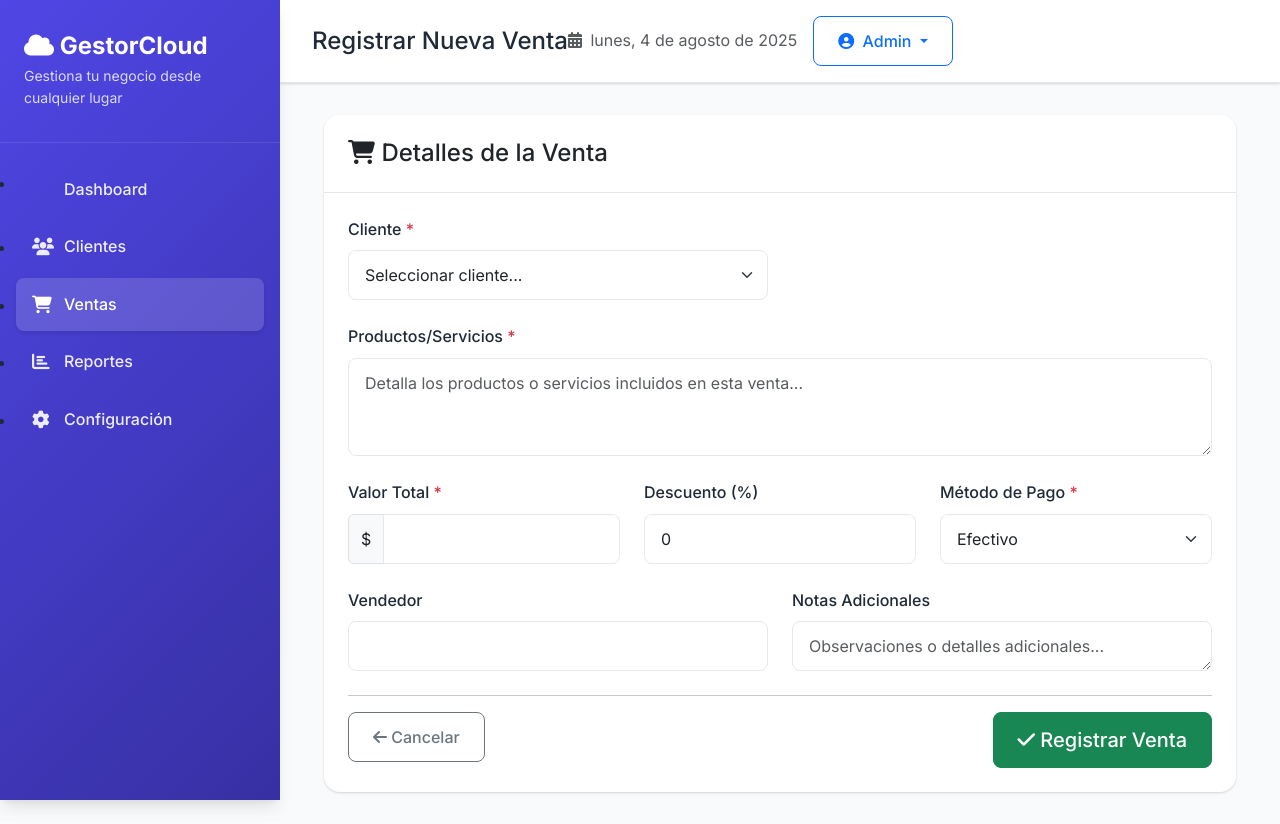
After one commit to cesarcorrales17/GestorCloud, a FastAPI app: page /ventas/nueva in a window 1280 px wide. The commit adds this page. Run offline with FastAPI, Linux system fonts and the light colour scheme; data that the repository does not hold is empty; some libraries are stand-ins or nearby versions.

Commit message:
Integracion back y front

```diff
--- a/src/database.py
+++ b/src/database.py
@@ -312,6 +312,77 @@
         venta.id_venta = row[0]
         return venta
 
+    def obtener_todas_ventas(self) -> List[Venta]:
+        """Obtiene todas las ventas registradas en el sistema"""
+        with sqlite3.connect(self.db_path) as conn:
+            cursor = conn.cursor()
+
+            # Unir con tabla clientes para obtener información del cliente
+            cursor.execute("""
+                SELECT v.*, c.nombre_completo, c.correo, c.categoria
+                FROM ventas v
+                LEFT JOIN clientes c ON v.id_cliente = c.id_cliente
+                ORDER BY v.fecha_venta DESC, v.hora_venta DESC
+            """)
+
+            rows = cursor.fetchall()
+            ventas = []
+
+            for row in rows:  # Corregido: usar rows en lugar de fetchall() de nuevo
+                venta = Venta(
+                    id_cliente=row[1],
+                    fecha_venta=row[2],
+                    hora_venta=row[3],
+                    productos=row[4],
+                    valor_total=row[5],
+                    descuento_aplicado=row[6],
+                    metodo_pago=row[7],
+                    vendedor=row[8],
+                    notas_venta=row[9]
+                )
+                venta.id_venta = row[0]
+
+                # Añadir información del cliente
+                venta.cliente = {
+                    'nombre_completo': row[10] if row[10] else 'Cliente eliminado',
+                    'correo': row[11] if row[11] else '',
+                    'categoria': row[12] if row[12] else ''
+                }
+
+                ventas.append(venta)
+
+            return ventas
+
+    def obtener_estadisticas_ventas(self) -> dict:
+        """Obtiene estadísticas específicas para la página de ventas"""
+        with sqlite3.connect(self.db_path) as conn:
+            cursor = conn.cursor()
+
+            # Total de ventas
+            cursor.execute("SELECT COUNT(*) FROM ventas")
+            total_ventas = cursor.fetchone()[0]
+
+            # Ventas e ingresos del mes actual
+            mes_actual = datetime.now().strftime("%Y-%m")
+            cursor.execute(
+                "SELECT COUNT(*), COALESCE(SUM(valor_total), 0) FROM ventas WHERE fecha_venta LIKE ?",
+                (f"{mes_actual}%",)
+            )
+            result = cursor.fetchone()
+            ventas_mes = result[0] or 0
+            ingresos_mes = result[1] or 0
+
+            # Promedio por venta
+            cursor.execute("SELECT COALESCE(AVG(valor_total), 0) FROM ventas")
+            promedio_venta = cursor.fetchone()[0] or 0
+
+            return {
+                'total_ventas': total_ventas,
+                'ventas_mes': ventas_mes,
+                'ingresos_mes': float(ingresos_mes),
+                'promedio_venta': float(promedio_venta)
+            }
+
     def hacer_backup(self, archivo_backup: str = None) -> str:
         """Crea un backup de la base de datos"""
         if not archivo_backup:
--- a/web/app.py
+++ b/web/app.py
@@ -88,8 +88,14 @@
 @app.get("/ventas", response_class=HTMLResponse)
 async def lista_ventas(request: Request):
     """Página de gestión de ventas"""
+    # Obtenemos las ventas y las estadísticas necesarias
+    ventas = db.obtener_todas_ventas()
+    stats = db.obtener_estadisticas_ventas()
+
     return templates.TemplateResponse("ventas.html", {
         "request": request,
+        "ventas": ventas,
+        "stats": stats,
         "page": "ventas"
     })
 
--- /dev/null
+++ b/web/templates/venta_form.html
@@ -0,0 +1,202 @@
+{% extends "base.html" %}
+
+{% block title %}Nueva Venta - GestorCloud{% endblock %}
+
+{% block page_title %}Registrar Nueva Venta{% endblock %}
+
+{% block content %}
+<div class="container-fluid">
+    <!-- Formulario de Venta -->
+    <div class="card">
+        <div class="card-header">
+            <h4 class="mb-0"><i class="fas fa-shopping-cart"></i> Detalles de la Venta</h4>
+        </div>
+        <div class="card-body">
+            <form id="ventaForm" method="post" action="/api/ventas">
+                <div class="row mb-4">
+                    <div class="col-md-6">
+                        <label for="id_cliente" class="form-label">Cliente <span class="text-danger">*</span></label>
+                        <select class="form-select" id="id_cliente" name="id_cliente" required>
+                            <option value="">Seleccionar cliente...</option>
+                            {% for cliente in clientes %}
+                            <option value="{{ cliente.id_cliente }}">{{ cliente.nombre_completo }} {% if cliente.empresa %}({{ cliente.empresa }}){% endif %}</option>
+                            {% endfor %}
+                        </select>
+                    </div>
+                    <div class="col-md-6">
+                        <div class="client-info border rounded p-3 mt-4" id="clienteInfo" style="display:none;">
+                            <div id="clienteNombre" class="fs-5 fw-bold"></div>
+                            <div id="clienteCorreo" class="text-muted small"></div>
+                            <div class="mt-2">
+                                <span id="clienteCategoria" class="badge bg-secondary me-2"></span>
+                                <span id="clienteDescuento" class="badge bg-success"></span>
+                            </div>
+                        </div>
+                    </div>
+                </div>
+
+                <div class="row mb-4">
+                    <div class="col-md-12">
+                        <label for="productos" class="form-label">Productos/Servicios <span class="text-danger">*</span></label>
+                        <textarea class="form-control" id="productos" name="productos" rows="3" required
+                                placeholder="Detalla los productos o servicios incluidos en esta venta..."></textarea>
+                    </div>
+                </div>
+
+                <div class="row mb-4">
+                    <div class="col-md-4">
+                        <label for="valor_total" class="form-label">Valor Total <span class="text-danger">*</span></label>
+                        <div class="input-group">
+                            <span class="input-group-text">$</span>
+                            <input type="number" class="form-control" id="valor_total" name="valor_total" min="1000" step="1000" required>
+                        </div>
+                    </div>
+                    <div class="col-md-4">
+                        <label for="descuento_aplicado" class="form-label">Descuento (%)</label>
+                        <input type="number" class="form-control" id="descuento_aplicado" name="descuento_aplicado" min="0" max="100" value="0" step="0.1">
+                    </div>
+                    <div class="col-md-4">
+                        <label for="metodo_pago" class="form-label">Método de Pago <span class="text-danger">*</span></label>
+                        <select class="form-select" id="metodo_pago" name="metodo_pago" required>
+                            {% for metodo in metodos_pago %}
+                            <option value="{{ metodo }}">{{ metodo }}</option>
+                            {% endfor %}
+                        </select>
+                    </div>
+                </div>
+
+                <div class="row mb-4">
+                    <div class="col-md-6">
+                        <label for="vendedor" class="form-label">Vendedor</label>
+                        <input type="text" class="form-control" id="vendedor" name="vendedor">
+                    </div>
+                    <div class="col-md-6">
+                        <label for="notas_venta" class="form-label">Notas Adicionales</label>
+                        <textarea class="form-control" id="notas_venta" name="notas_venta" rows="1"
+                                placeholder="Observaciones o detalles adicionales..."></textarea>
+                    </div>
+                </div>
+
+                <hr>
+
+                <div class="row">
+                    <div class="col-md-6">
+                        <a href="/ventas" class="btn btn-outline-secondary">
+                            <i class="fas fa-arrow-left"></i> Cancelar
+                        </a>
+                    </div>
+                    <div class="col-md-6 text-end">
+                        <button type="submit" class="btn btn-success btn-lg" id="btnRegistrarVenta">
+                            <i class="fas fa-check"></i> Registrar Venta
+                        </button>
+                    </div>
+                </div>
+            </form>
+        </div>
+    </div>
+</div>
+
+<script>
+document.addEventListener('DOMContentLoaded', function() {
+    const form = document.getElementById('ventaForm');
+    const clienteSelect = document.getElementById('id_cliente');
+    const clienteInfo = document.getElementById('clienteInfo');
+    const clienteNombre = document.getElementById('clienteNombre');
+    const clienteCorreo = document.getElementById('clienteCorreo');
+    const clienteCategoria = document.getElementById('clienteCategoria');
+    const clienteDescuento = document.getElementById('clienteDescuento');
+    const descuentoInput = document.getElementById('descuento_aplicado');
+
+    // Mostrar información del cliente al seleccionarlo
+    clienteSelect.addEventListener('change', function() {
+        if (this.value) {
+            // En un caso real, haríamos una petición al servidor
+            // Para simplificar, obtenemos el texto seleccionado
+            const selectedOption = this.options[this.selectedIndex];
+            const clienteNombreText = selectedOption.text;
+
+            // Mostrar la información del cliente (simulado)
+            clienteNombre.textContent = clienteNombreText;
+            clienteCorreo.textContent = "correo@cliente.com"; // Esto en realidad vendría del servidor
+            clienteCategoria.textContent = "Regular";  // Esto vendría del servidor
+            clienteDescuento.textContent = "0% Descuento"; // Esto vendría del servidor
+
+            // Mostrar el panel de información
+            clienteInfo.style.display = 'block';
+
+            // Aquí se haría una petición AJAX para obtener datos completos del cliente
+            // Por ejemplo:
+            /*
+            fetch(`/api/clientes/${this.value}`)
+                .then(response => response.json())
+                .then(data => {
+                    clienteNombre.textContent = data.nombre_completo;
+                    clienteCorreo.textContent = data.correo;
+                    clienteCategoria.textContent = data.categoria;
+
+                    // Si es VIP, mostrar su descuento automáticamente
+                    if (data.categoria === 'VIP') {
+                        clienteCategoria.classList.add('bg-warning');
+                        clienteCategoria.classList.remove('bg-secondary');
+                        clienteDescuento.textContent = `${data.descuento_cliente * 100}% Descuento`;
+                        descuentoInput.value = data.descuento_cliente * 100;
+                    }
+
+                    clienteInfo.style.display = 'block';
+                });
+            */
+        } else {
+            clienteInfo.style.display = 'none';
+        }
+    });
+
+    // Envío del formulario
+    form.addEventListener('submit', function(e) {
+        e.preventDefault();
+
+        const formData = new FormData(this);
+        const submitButton = document.getElementById('btnRegistrarVenta');
+        const originalButtonText = submitButton.innerHTML;
+
+        // Mostrar loading
+        submitButton.innerHTML = '<span class="spinner me-2"></span>Procesando...';
+        submitButton.disabled = true;
+
+        // Enviar formulario mediante fetch
+        fetch('/api/ventas', {
+            method: 'POST',
+            body: formData
+        })
+        .then(response => response.json())
+        .then(data => {
+            if (data.success) {
+                // Mostrar mensaje de éxito
+                showToast('Venta registrada exitosamente', 'success');
+
+                // Redireccionar después de 1 segundo
+                setTimeout(() => {
+                    window.location.href = '/ventas';
+                }, 1000);
+            } else {
+                // Mostrar error
+                showToast(data.message || 'Error al registrar venta', 'error');
+                submitButton.innerHTML = originalButtonText;
+                submitButton.disabled = false;
+            }
+        })
+        .catch(error => {
+            console.error('Error:', error);
+            showToast('Error al conectar con el servidor', 'error');
+            submitButton.innerHTML = originalButtonText;
+            submitButton.disabled = false;
+        });
+    });
+
+    function showToast(message, type) {
+        // Usar la función global definida en base.html
+        window.showToast?.(message, type) ||
+            alert(message); // Fallback si la función global no está definida
+    }
+});
+</script>
+{% endblock %}
```
Also changed, not shown: src/models.py (+11 -1 lines), web/templates/cliente_detalle.html (added, +248 -0 lines), web/templates/ventas.html (+4 -4 lines).
